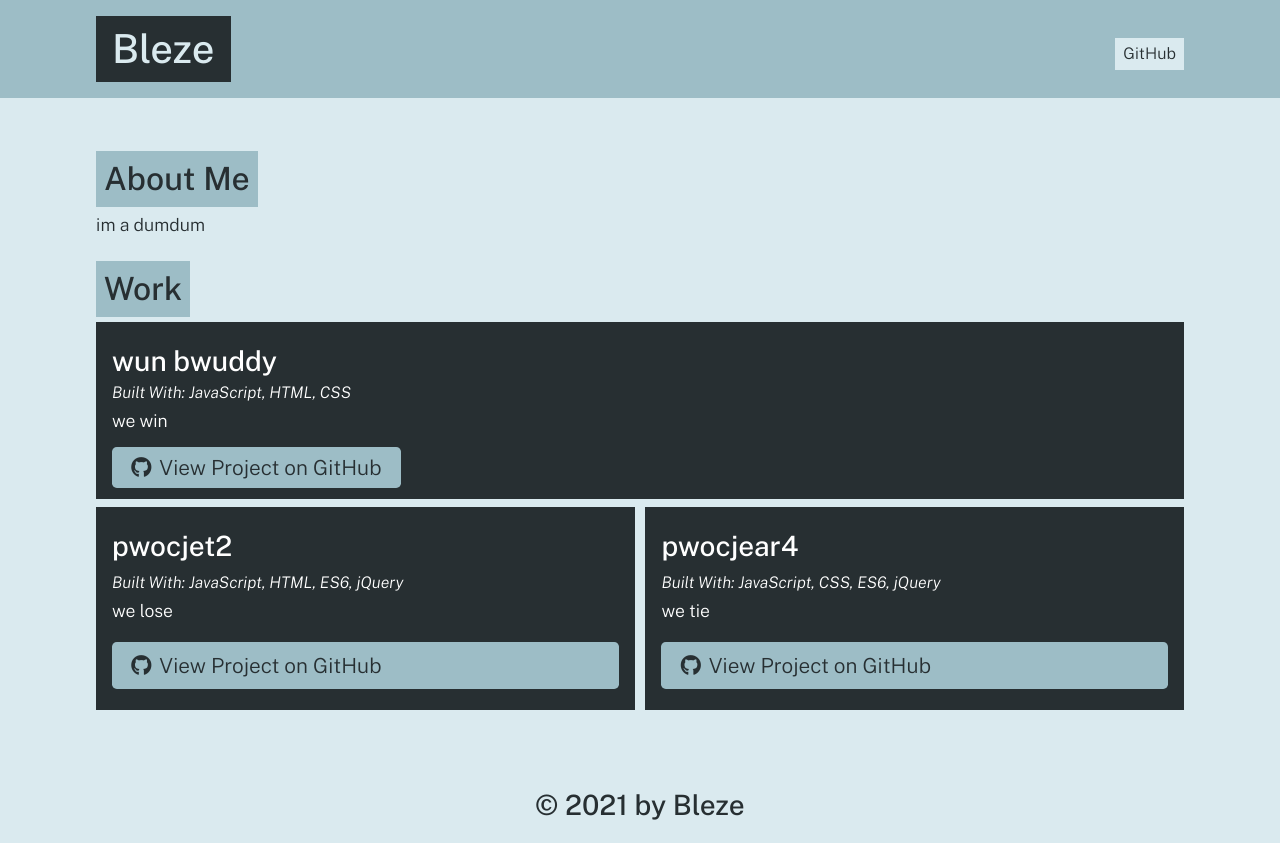
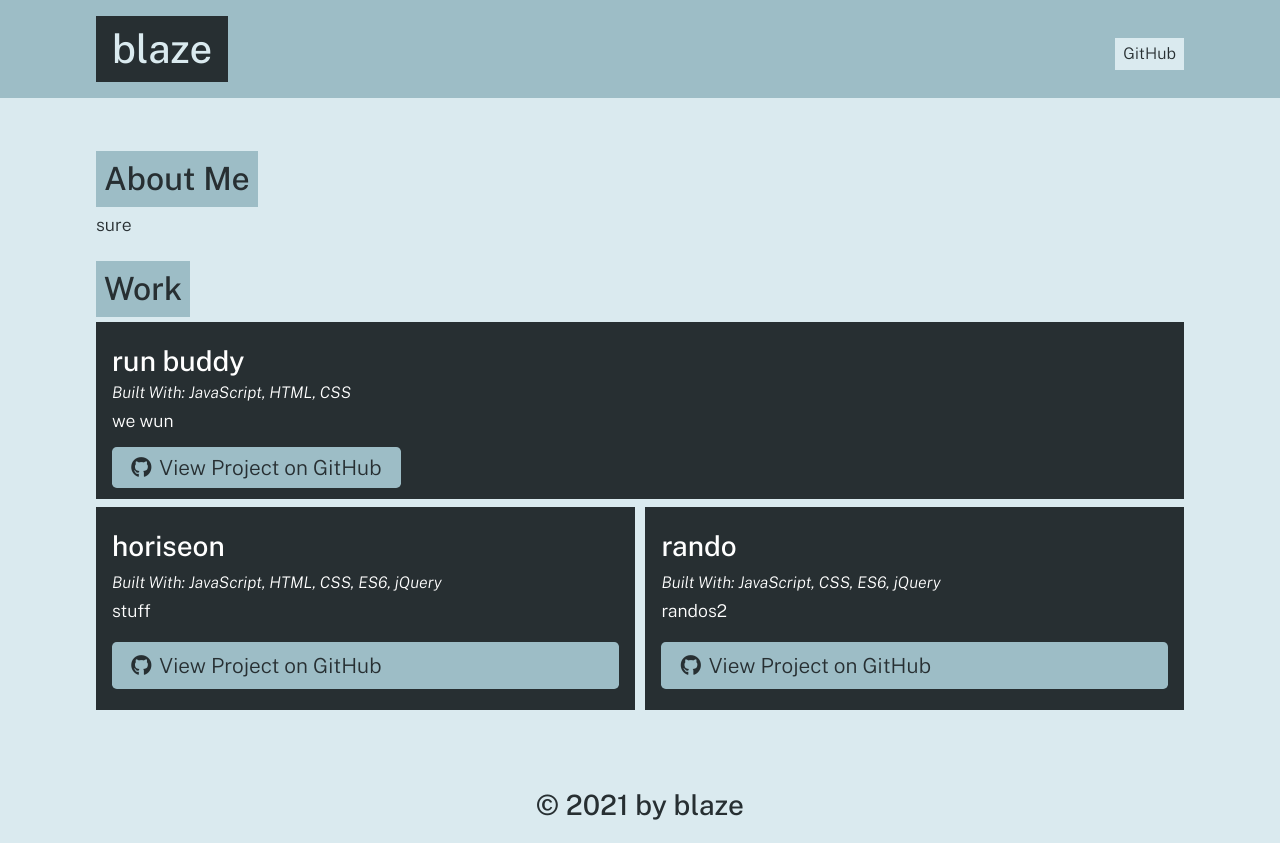
Before and after one commit to blazelim/portfolio-generator, a website: page dist/index.html in a window 1280 px wide. Drawn offline with nearby package versions, Linux system fonts and the light colour scheme.

Commit message:
prepared for merge with main

```diff
--- a/dist/index.html
+++ b/dist/index.html
@@ -15,9 +15,9 @@
     <body>
     <header>
       <div class="container flex-row justify-space-between align-center py-3">
-        <h1 class="page-title text-secondary bg-dark py-2 px-3">Bleze</h1>
+        <h1 class="page-title text-secondary bg-dark py-2 px-3">blaze</h1>
         <nav class="flex-row">
-          <a class="ml-2 my-1 px-2 py-1 bg-secondary text-dark" href="https://github.com/bleze.io">GitHub</a>
+          <a class="ml-2 my-1 px-2 py-1 bg-secondary text-dark" href="https://github.com/blazeio">GitHub</a>
         </nav>
       </div>
     </header>
@@ -25,7 +25,7 @@
 
       <section class="my-3" id="about">
         <h2 class="text-dark bg-primary p-2 display-inline-block">About Me</h2>
-        <p>im a dumdum</p>
+        <p>sure</p>
       </section>
 
 
@@ -34,35 +34,35 @@
         <div class="flex-row justify-space-between">
 
             <div class="col-12 mb-2 bg-dark text-light p-3">
-              <h3 class="portfolio-item-title text-light">wun bwuddy</h3>
+              <h3 class="portfolio-item-title text-light">run buddy</h3>
               <h5 class="portfolio-languages">
                 Built With:
                 JavaScript, HTML, CSS
               </h5>
-              <p>we win</p>
-              <a href="this is link 1" class="btn"><i class="fab fa-github mr-2"></i>View Project on GitHub</a>
+              <p>we wun</p>
+              <a href="link1" class="btn"><i class="fab fa-github mr-2"></i>View Project on GitHub</a>
             </div>
 
 
 
             <div class="col-12 col-md-6 mb-2 bg-dark text-light p-3 flex-column">
-              <h3 class="portfolio-item-title text-light">pwocjet2</h3>
+              <h3 class="portfolio-item-title text-light">horiseon</h3>
               <h5 class="portfolio-languages">
                 Built With:
-                JavaScript, HTML, ES6, jQuery
+                JavaScript, HTML, CSS, ES6, jQuery
               </h5>
-              <p>we lose</p>
-              <a href="link3" class="btn mt-auto"><i class="fab fa-github mr-2"></i>View Project on GitHub</a>
+              <p>stuff</p>
+              <a href="glink" class="btn mt-auto"><i class="fab fa-github mr-2"></i>View Project on GitHub</a>
             </div>
 
             <div class="col-12 col-md-6 mb-2 bg-dark text-light p-3 flex-column">
-              <h3 class="portfolio-item-title text-light">pwocjear4</h3>
+              <h3 class="portfolio-item-title text-light">rando</h3>
               <h5 class="portfolio-languages">
                 Built With:
                 JavaScript, CSS, ES6, jQuery
               </h5>
-              <p>we tie</p>
-              <a href="wink4" class="btn mt-auto"><i class="fab fa-github mr-2"></i>View Project on GitHub</a>
+              <p>randos2</p>
+              <a href="linkus" class="btn mt-auto"><i class="fab fa-github mr-2"></i>View Project on GitHub</a>
             </div>
 
         </div>
@@ -70,7 +70,7 @@
 
     </main>
     <footer class="container text-center py-3">
-      <h3 class="text-dark">&copy; 2021 by Bleze</h3>
+      <h3 class="text-dark">&copy; 2021 by blaze</h3>
     </footer>
   </body>
     </html>
```
